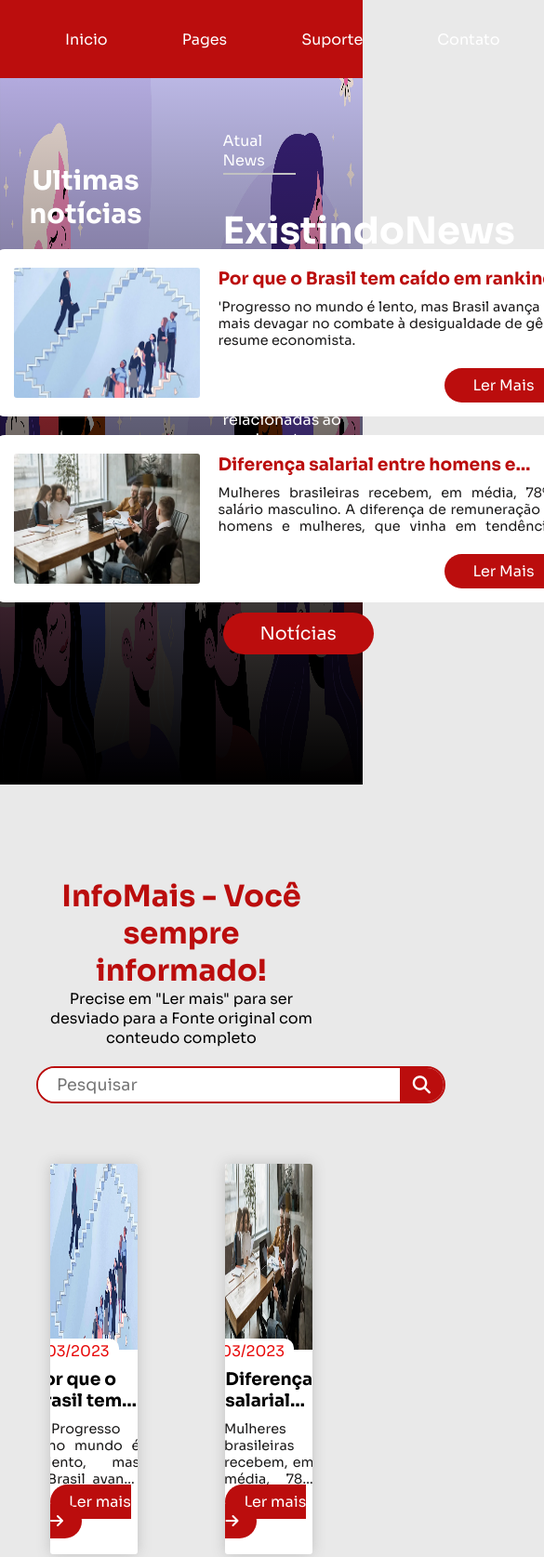
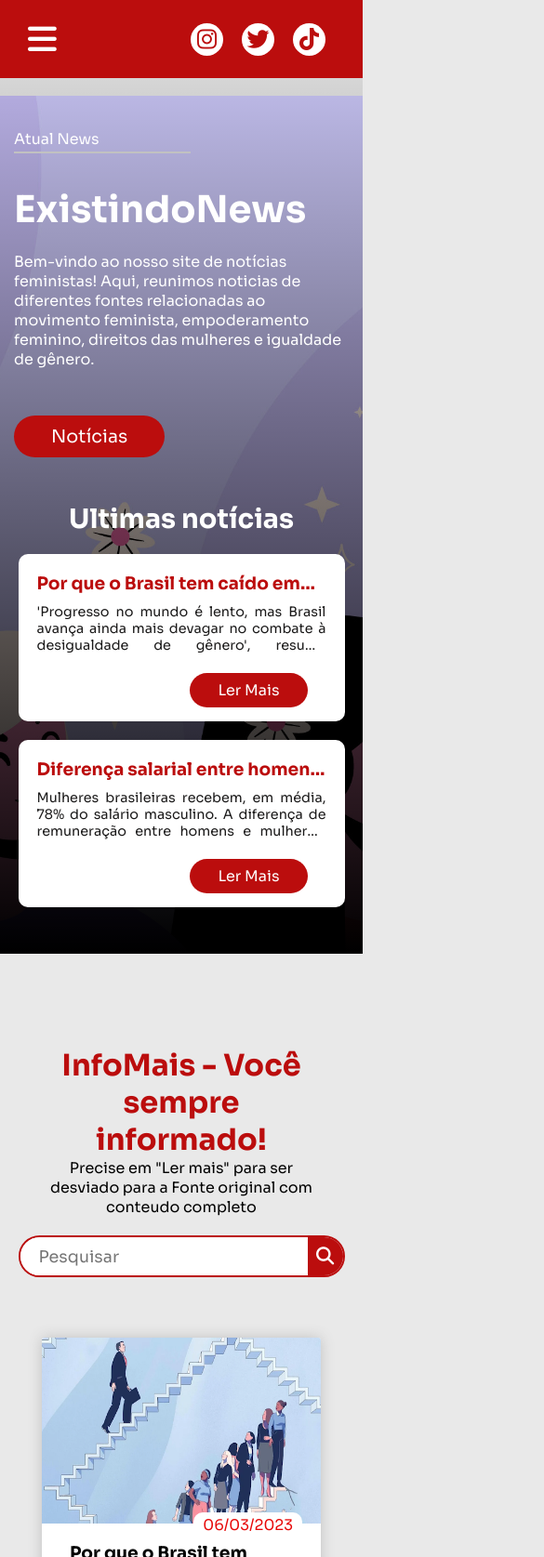
Before and after one commit to Lorsuz/MFT, a plain HTML site: page index.html in a window 390 px wide. Shown: the top 1675 px of the page at 93% size, 585 px wide, since content can reach past the window. Drawn offline with Linux system fonts and the light colour scheme.

Commit message:
responsividade

```diff
--- a/components/styles/style.scss
+++ b/components/styles/style.scss
@@ -34,10 +34,19 @@ body {
 		z-index: 10;
 		transition: 500ms;
 
+		>a {
+			display: none;
+
+			i {
+				font-size: 2.2rem;
+				color: #ffffff;
+			}
+		}
+
 		ul {
 			display: flex;
 
-      &:first-child {
+			&:nth-child(2) {
 				li {
 					margin: 0 40px;
 				}
@@ -76,12 +85,6 @@ body {
 	}
 
 	header {
-    .background {
-      width: 100%;
-      height: 100%;
-      background: linear-gradient(#00000000, #000000);
-    }
-
 		height: 100vh;
 		background: url(../images/fundo-mulheres.jpg) no-repeat center bottom;
 		background-size: 100% 90%;
@@ -90,17 +93,21 @@ body {
 		justify-content: center;
 		align-items: center;
 
-
+		.background {
+			width: 100%;
+			height: 100%;
+			background: linear-gradient(#00000000, #000000);
+		}
 
 		.capa {
 			display: flex;
 			justify-content: center;
 			align-items: center;
 			height: 100%;
+			width: 100%;
+			flex-wrap: wrap;
 
-      >div {
-        margin: 25px;
-      }
+
 
 			.left {
 				width: 50%;
@@ -115,12 +122,13 @@ body {
 
 				>div {
 					background: #ffffff;
-          margin: 20px 0;
+					margin: 20px auto;
 					border-radius: 10px;
 					padding: 20px;
 					display: flex;
 					align-items: center;
-          width: 650px;
+					// width: 650px;
+					width: 90%;
 
 					height: 180px;
 					position: relative;
@@ -182,7 +190,8 @@ body {
 								color: #ffffff;
 								bottom: 15px;
 								transition: 300ms;
-                &:hover{
+
+								&:hover {
 									background: #e70808;
 								}
 							}
@@ -197,7 +206,8 @@ body {
 				flex-direction: column;
 				color: #ffffff;
 				width: 40%;
-        padding: 50px 0;
+				min-width: 400px;
+				padding: 50px 0 0 20px;
 				justify-content: center;
 
 				span {
@@ -251,7 +261,7 @@ body {
 		padding: 100px 0;
 
 		section {
-      width: 80%;
+			width: 100%;
 
 			&.news {
 				.header-section {
@@ -261,9 +271,13 @@ body {
 						text-align: center;
 						font-size: 2rem;
 						color: #bb0d0d;
+						width: 80%;
+						margin: 0 auto;
 					}
 
 					p {
+						margin: 0 auto;
+						width: 80%;
 						text-align: center;
 						margin-bottom: 20px;
 					}
@@ -271,9 +285,10 @@ body {
 					.search-box {
 						margin: 0 auto 50px;
 						overflow: hidden;
-            height: 40px;
+						height: 45px;
 						border: 2px solid #bb0d0d;
-            width: 440px;
+						width: 90%;
+						max-width: 500px;
 						border-radius: 50px;
 						display: flex;
 						justify-content: center;
@@ -306,12 +321,13 @@ body {
 				.container {
 					display: flex;
 					flex-wrap: wrap;
-          justify-content: space-between;
+					justify-content: center;
 
 					.card {
 						background: #ffffff;
 						width: 30%;
-            max-width: 350px;
+						max-width: 360px;
+						min-width: 300px;
 						margin: 15px;
 						box-shadow: 0px 0px 15px 0px #c1c1c1;
 						border-radius: 3px;
@@ -398,16 +414,20 @@ body {
 	}
 
 	footer {
-    background: #000 url(img/footer.jpg) no-repeat;
-    background-position: 0 450px;
-    background-size: contain;
+		background: #000;
+		height: auto;
 		color: $color_1;
+		display: flex;
+		flex-wrap: wrap;
+		justify-content: center;
+		align-items: center;
 
 		>h2 {
 			margin: 0 auto;
 			padding: 30px 0 10px;
 			text-align: center;
 			font-size: 2rem;
+			width: 90%;
 		}
 
 		>p {
@@ -418,9 +438,11 @@ body {
 		}
 
 		div.footer-horizontal {
-      height: 350px;
+			height: auto;
 			display: flex;
 			align-items: center;
+			justify-content: center;
+			flex-wrap: wrap;
 
 			h4 {
 				font-size: 1.6rem;
@@ -429,6 +451,7 @@ body {
 
 			>div {
 				width: 33%;
+				min-width: 300px;
 				padding: 10px 30px 0 50px;
 				height: 350px;
 			}
@@ -508,6 +531,7 @@ body {
 			}
 		}
 	}
+
 	&::-webkit-scrollbar {
 		width: 5px;
 	}
@@ -521,3 +545,50 @@ body {
 		// border-radius: 20px;
 	}
 }
+
+@media (max-width: 904px) {
+	body nav>a {
+		display: block;
+	}
+
+	body nav ul:nth-child(2) {
+		display: none;
+	}
+
+	header {
+		height: auto !important;
+		background-size: auto 90% !important;
+
+		.left {
+			order: 1;
+			width: 80% !important;
+			margin-bottom: 30px;
+
+
+		}
+
+		.right {
+			order: 0;
+			width: 80% !important;
+			margin: 40px 0 0 0 !important;
+		}
+	}
+}
+
+@media (max-width: 560px) {
+	header{
+		.left{
+			width: 100% !important;
+			.img{
+				display: none !important;
+			}
+			.text{
+				width: 100% !important;
+			}
+		}
+		.right{
+			width: 90% !important;
+
+		}
+	}
+}
--- a/index.html
+++ b/index.html
@@ -1,18 +1,21 @@
 <!DOCTYPE html>
 <html lang="en">
-
 	<head>
-	<meta charset="UTF-8">
-	<meta http-equiv="X-UA-Compatible" content="IE=edge">
-	<meta name="viewport" content="width=device-width, initial-scale=1.0">
+		<meta charset="UTF-8" />
+		<meta http-equiv="X-UA-Compatible" content="IE=edge" />
+		<meta name="viewport" content="width=device-width, initial-scale=1.0" />
 		<title>ExistindoNews | HOME: MFT - Movimento_Feminista_Trabalhista</title>
 
-	<link rel="stylesheet" href="components/styles/style.css">
-	<link rel="stylesheet" href="https://cdnjs.cloudflare.com/ajax/libs/font-awesome/6.2.0/css/all.min.css">
+		<link rel="stylesheet" href="components/styles/style.css" />
+		<link
+			rel="stylesheet"
+			href="https://cdnjs.cloudflare.com/ajax/libs/font-awesome/6.2.0/css/all.min.css"
+		/>
 	</head>
 
 	<body>
 		<nav>
+			<a href="#"><i class="fa-solid fa-bars"></i></a>
 			<ul>
 				<li><a href="#">Inicio</a></li>
 				<li><a href="#">Pages</a></li>
@@ -20,49 +23,82 @@
 				<li><a href="#">Contato</a></li>
 			</ul>
 			<ul class="">
-			<li><a href="#"><i class="fa-brands fa-instagram"></i></a></li>
-			<li><a href="#"><i class="fa-brands fa-twitter"></i></a></li>
-			<li><a href="#"><i class="fa-brands fa-tiktok"></i></a></li>
+				<li>
+					<a href="#"><i class="fa-brands fa-instagram"></i></a>
+				</li>
+				<li>
+					<a href="#"><i class="fa-brands fa-twitter"></i></a>
+				</li>
+				<li>
+					<a href="#"><i class="fa-brands fa-tiktok"></i></a>
+				</li>
 			</ul>
 		</nav>
 		<header>
 			<div class="background">
-
 				<div class="capa">
 					<div class="left">
 						<h2>Ultimas notícias</h2>
 						<div class="card">
-						<div class="img"><img src="components/images/image-news/n1.png" alt=""></div>
+							<div class="img">
+								<img src="components/images/image-news/n1.png" alt="" />
+							</div>
 							<div class="text">
-							<h3>Por que o Brasil tem caído em ranking global de desigualdade de gênero</h3>
-							<p>'Progresso no mundo é lento, mas Brasil avança ainda mais devagar no combate à desigualdade de gênero',
-								resume economista.</p>
+								<h3>
+									Por que o Brasil tem caído em ranking global de desigualdade
+									de gênero
+								</h3>
+								<p>
+									'Progresso no mundo é lento, mas Brasil avança ainda mais
+									devagar no combate à desigualdade de gênero', resume
+									economista.
+								</p>
 
-							<div class="more"><a
+								<div class="more">
+									<a
 										href="https://g1.globo.com/mundo/noticia/2023/03/06/por-que-brasil-tem-caido-em-ranking-global-de-desigualdade-de-genero.ghtml"
-									target="_blank">Ler Mais</a></div>
+										target="_blank"
+										>Ler Mais</a
+									>
+								</div>
 							</div>
 						</div>
 						<div class="card">
-						<div class="img"><img src="components/images/image-news/n2.png" alt=""></div>
+							<div class="img">
+								<img src="components/images/image-news/n2.png" alt="" />
+							</div>
 							<div class="text">
-							<h3>Diferença salarial entre homens e mulheres vai a 22%, diz IBGE</h3>
-							<p>Mulheres brasileiras recebem, em média, 78% do salário masculino. A diferença de remuneração entre
-								homens e mulheres, que vinha em tendência de queda até 2020, voltou a subir no país e atingiu 22% no fim
-								de 2022</p>
-							<div class="more"><a
+								<h3>
+									Diferença salarial entre homens e mulheres vai a 22%, diz IBGE
+								</h3>
+								<p>
+									Mulheres brasileiras recebem, em média, 78% do salário
+									masculino. A diferença de remuneração entre homens e mulheres,
+									que vinha em tendência de queda até 2020, voltou a subir no
+									país e atingiu 22% no fim de 2022
+								</p>
+								<div class="more">
+									<a
 										href="https://www.cnnbrasil.com.br/economia/diferenca-salarial-entre-homens-e-mulheres-vai-a-22-diz-ibge/"
-									target="_blank">Ler Mais</a></div>
-
+										target="_blank"
+										>Ler Mais</a
+									>
+								</div>
 							</div>
 						</div>
 					</div>
 					<div class="right">
 						<span>Atual News</span>
 						<h2>ExistindoNews</h2>
-					<p>Bem-vindo ao nosso site de notícias feministas! Aqui, reunimos noticias de diferentes fontes relacionadas
-						ao movimento feminista, empoderamento feminino, direitos das mulheres e igualdade de gênero.</p>
-					<div class="news"><a href="#news">Notícias</a></div>
+						<p>
+							Bem-vindo ao nosso site de notícias feministas! Aqui, reunimos
+							noticias de diferentes fontes relacionadas ao movimento feminista,
+							empoderamento feminino, direitos das mulheres e igualdade de
+							gênero.
+						</p>
+						<div class="news">
+							<a href="#news">Notícias</a>
+						</div>
 					</div>
 				</div>
 			</div>
@@ -107,26 +143,32 @@
 		</div> -->
 		</header>
 		<main>
-
 			<section class="news" id="news">
 				<div class="header-section">
 					<h1>InfoMais - Você sempre informado!</h1>
-				<p>Precise em "Ler mais" para ser desviado para a Fonte original com conteudo completo</p>
+					<p>
+						Precise em "Ler mais" para ser desviado para a Fonte original com
+						conteudo completo
+					</p>
 					<div class="search-box">
-					<input type="text" placeholder="Pesquisar">
-					<button type="submit"><i class="fa-solid fa-magnifying-glass"></i></button>
+						<input type="text" placeholder="Pesquisar" />
+						<button type="submit">
+							<i class="fa-solid fa-magnifying-glass"></i>
+						</button>
 					</div>
 				</div>
 
 				<div class="container" id="cardNews"></div>
-
 			</section>
 		</main>
 
 		<footer>
 			<h2>Obrigado por nos visitar</h2>
-		<p>Esperamos que tenha aproveitado essa interface que foi totalmento desenvolvida pensando no seu conforto querido
-			usuario, por favor avalie nossos serviços e mande feedbacks sobre como podemos melhorar!</p>
+			<p>
+				Esperamos que tenha aproveitado essa interface que foi totalmento
+				desenvolvida pensando no seu conforto querido usuario, por favor avalie
+				nossos serviços e mande feedbacks sobre como podemos melhorar!
+			</p>
 			<div class="footer-horizontal">
 				<div class="devs">
 					<h4>Créditos</h4>
@@ -142,27 +184,53 @@
 					<ul class="dados">
 						<li>Telefone: +55 (85) 9 2454-2354</li>
 						<li>Email: julho_amaral@gmail.com</li>
-					<li>Endereço: Rua ali perto, 42 - Vasco <br>Rio de Janeiro - RJ</li>
+						<li>
+							Endereço: Rua ali perto, 42 - Vasco <br />Rio de Janeiro - RJ
+						</li>
 					</ul>
 					<ul class="redes-sociais">
-					<li><a href="#"><i class="fa-brands fa-twitter"></i></a></li>
-					<li><a target="_blank"
-							href="https://www.figma.com/file/NPgcyfkWhDNMuCZm3PC3jb/MFT?node-id=1-3&t=MlwwsC5kNtWpFt2u-0"><i
-								class="fa-brands fa-figma"></i></a></li>
-					<li><a href="https://github.com/Lorsuz/MFT"><i class="fa-brands fa-github"></i></a></li>
-					<li><a href="#"><i class="fa-brands fa-linkedin-in"></i></a></li>
+						<li>
+							<a href="#"><i class="fa-brands fa-twitter"></i></a>
+						</li>
+						<li>
+							<a
+								target="_blank"
+								href="https://www.figma.com/file/NPgcyfkWhDNMuCZm3PC3jb/MFT?node-id=1-3&t=MlwwsC5kNtWpFt2u-0"
+								><i class="fa-brands fa-figma"></i
+							></a>
+						</li>
+						<li>
+							<a href="https://github.com/Lorsuz/MFT"
+								><i class="fa-brands fa-github"></i
+							></a>
+						</li>
+						<li>
+							<a href="#"><i class="fa-brands fa-linkedin-in"></i></a>
+						</li>
 					</ul>
 				</div>
 				<div class="info">
 					<h4>Informações</h4>
 					<ul>
 						<li><a href="#">Sobre</a></li>
-					<li><a href="#">Feedback</a></li>
-					<li><a href="#">Apoie-nos</a></li>
-					<li><a href="#">Desenvolvedores</a></li>
-					<li><a href="#">Portifólio</a></li>
-					<li><a href="#">Política de Privacidade</a></li>
-					<li><a href="#">Termo e Condições</a></li>
+						<li>
+							<a href="#">Feedback</a>
+						</li>
+						<li>
+							<a href="#">Apoie-nos</a>
+						</li>
+						<li>
+							<a href="#">Desenvolvedores</a>
+						</li>
+						<li>
+							<a href="#">Portifólio</a>
+						</li>
+						<li>
+							<a href="#">Política de Privacidade</a>
+						</li>
+						<li>
+							<a href="#">Termo e Condições</a>
+						</li>
 					</ul>
 				</div>
 			</div>
@@ -201,7 +269,9 @@
 				const easeInOutQuart = (time, from, distance, duration) => {
 					if ((time /= duration / 2) < 1)
 						return (distance / 2) * time * time * time * time + from;
-				return (-distance / 2) * ((time -= 2) * time * time * time - 2) + from;
+					return (
+						(-distance / 2) * ((time -= 2) * time * time * time - 2) + from
+					);
 				};
 
 				const timer = setInterval(() => {
@@ -223,7 +293,7 @@
 
 				if (atualPosicao > ultimaPosicao && atualPosicao > window.innerHeight) {
 					nav.classList.remove("sticky");
-				nav.style.top = `-${window.innerHeight / 100 * 10}px`;
+					nav.style.top = `-${(window.innerHeight / 100) * 10}px`;
 				} else {
 					nav.classList.add("sticky");
 					nav.style.top = "0px";
@@ -236,12 +306,11 @@
 			});
 		</script>
 		<script>
-		let divNews = document.querySelector("#cardNews")
+			let divNews = document.querySelector("#cardNews");
 			fetch("data.json").then((response) => {
 				response.json().then((data) => {
 					data.news.map((card) => {
-					divNews.innerHTML +=
-						`
+						divNews.innerHTML += `
 							<div class="card">
 								<div class="box-img">
 									<div class="img"><img src="components/images/image-news/${card.image}.png" target="_blank" alt="">
@@ -254,12 +323,10 @@
 									<div class="more"><a href="${card.link}" target="_blank"><span>Ler mais</span> <i class="fa-solid fa-arrow-right"></i></a></div>
 								</div>
 							</div>
-						`
-				})
-			})
-		})
+						`;
+					});
+				});
+			});
 		</script>
-
 	</body>
-
 </html>
```
Also changed, not shown: components/styles/style.css, 2 other files. Lines whose indentation alone changed are shown as unchanged.
